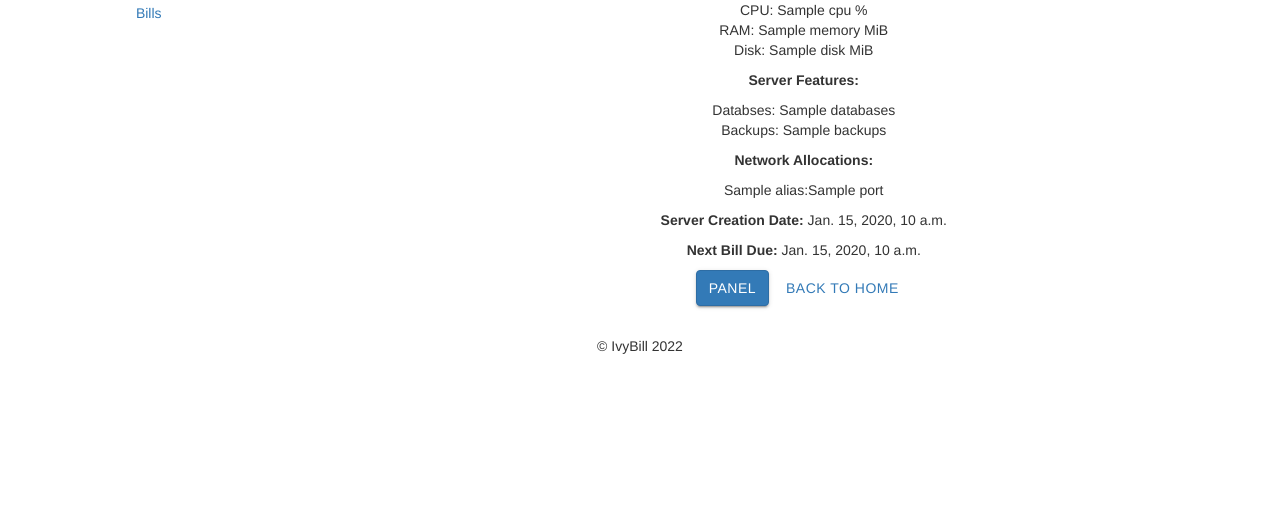
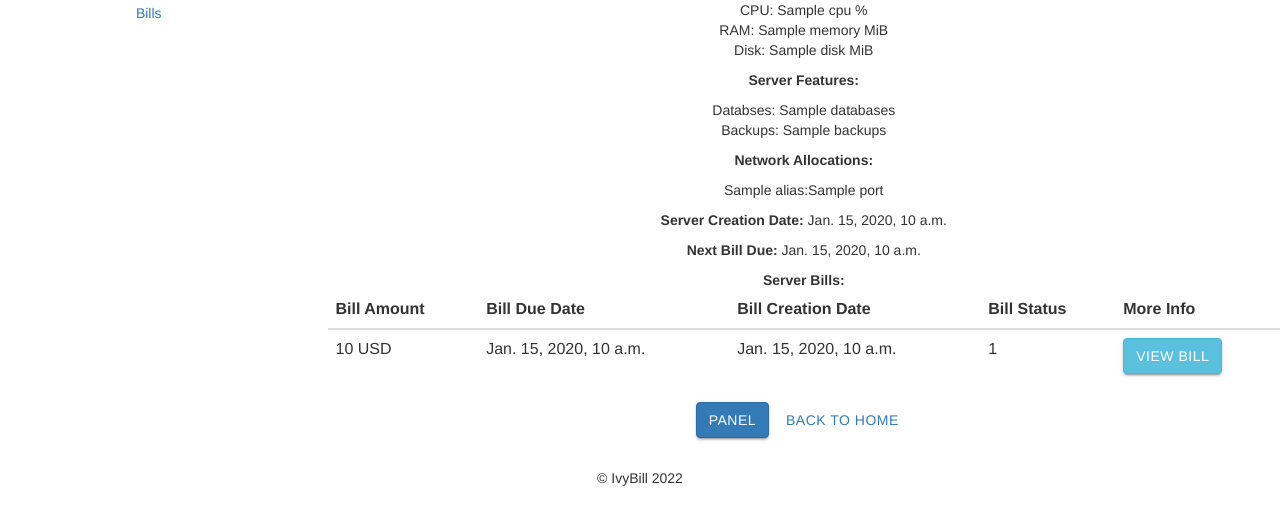
Before and after one commit to vachanmn123/IvyBill, a Django app: template BillDash/templates/BillDash/server_info.html in a window 1280 px wide. Shown: the part 311-829 px from the top of the page. Before the commit the page ends 665 px from the top, so only its background shows below. Run offline with Django 4.2, Linux system fonts and the light colour scheme; the template is opened without the code that fills it: most values are stand-ins (such as "Sample title", 1, 10 or a date in 2020); some libraries are stand-ins or nearby versions.

Commit message:
smash em bugs!

```diff
--- a/BillDash/models.py
+++ b/BillDash/models.py
@@ -100,7 +100,7 @@ class ServerSoftware(models.Model):
     environment = models.CharField(max_length=1000, blank=True, null=True)
 
     def __str__(self) -> str:
-        return self.name
+        return f"{self.game_name} - {self.name}"
 
     def save(self, *args) -> None:
         resp = pterodactyl.get_egg_info(self.ptero_nest_id, self.ptero_egg_id)
@@ -139,6 +139,9 @@ class Server(models.Model):
 
     def save(self, *args):
         if self.server_id is not None:
+            self.server_id_hex = pterodactyl.get_server_info(self.server_id)[
+                "attributes"
+            ]["identifier"]
             return super().save(*args)
         specs = {
             "name": f"{self.customer.name}-{self.plan.name}",
--- a/BillDash/templates/BillDash/server_info.html
+++ b/BillDash/templates/BillDash/server_info.html
@@ -37,6 +37,30 @@
     <p>
         <b>Next Bill Due:</b> {{db_server.next_payment_date}}
     </p>
+    <p><b>Server Bills: </b>
+    <table class="table">
+        <thead>
+            <tr>
+                <th>Bill Amount</th>
+                <th>Bill Due Date</th>
+                <th>Bill Creation Date</th>
+                <th>Bill Status</th>
+                <th>More Info</th>
+            </tr>
+        </thead>
+        <tbody>
+            {% for bill in db_server.bill_set.all %}
+            <tr>
+                <td>{{ bill.amount }} {{ bill.currency }}</td>
+                <td>{{ bill.due_date }}</td>
+                <td>{{ bill.creation_date }}</td>
+                <td>{{ bill.paid }}</td>
+                <td><a href="{% url 'view_bill' bill.pk %}"><button class="btn btn-info">View Bill</button></a></td>
+            </tr>
+            {% endfor %}
+        </tbody>
+    </table>
+    </p>
     <p><a href="{{ ptero_url }}/server/{{ db_server.server_id_hex }}"><button class="btn btn-primary">Panel</button></a>
         <a href="{% url 'index' %}"><button class="btn btn-link">Back to Home</button></a>
     </p>
--- a/BillDash/templates/BillDash/view_bill.html
+++ b/BillDash/templates/BillDash/view_bill.html
@@ -7,7 +7,7 @@
     <hr>
     <p><b>Bill Number:</b> {{bill.pk}}</p>
     <p><b>Bill Name:</b> {{bill}}</p>
-    <p><b>Server:</b> {{bill.server}}</p>
+    <p><b>Server:</b> <a href="{% url 'server_info' bill.server.server_id %}">{{bill.server.name}}</a></p>
     <p><b>Bill Amount:</b> {{bill.amount}} {{bill.curency}}</p>
     <p><b>Bill Geneation Date:</b> {{bill.creation_date}}</p>
     <p><b>Bill Due Date:</b> {{bill.due_date}}</p>
--- a/BillDash/views.py
+++ b/BillDash/views.py
@@ -23,7 +23,7 @@ def bills(request: HttpRequest):
 
 @login_required
 def view_bill(request: HttpRequest, bill_no: int):
-    if not Bill.objects.get(ok=bill_no):
+    if not Bill.objects.get(pk=bill_no):
         return redirect("/")
     bill = Bill.objects.get(pk=bill_no)
     context = {"bill": bill}
--- a/IvyBill/settings.py
+++ b/IvyBill/settings.py
@@ -26,7 +26,7 @@ SECRET_KEY = "django-insecure-ezssu7fl)bs*y^$0prtj*yu_f_)7jp)iux1_m-xp(zcdogspmr
 # SECURITY WARNING: don't run with debug turned on in production!
 DEBUG = True
 
-ALLOWED_HOSTS = []
+ALLOWED_HOSTS = ["ddec-122-167-54-134.in.ngrok.io"]
 
 
 # Application definition
@@ -126,3 +126,4 @@ DEFAULT_AUTO_FIELD = "django.db.models.BigAutoField"
 
 LOGIN_REDIRECT_URL = "/"
 EMAIL_BACKEND = "django.core.mail.backends.console.EmailBackend"
+CSRF_TRUSTED_ORIGINS = ["https://ddec-122-167-54-134.in.ngrok.io"]
```
